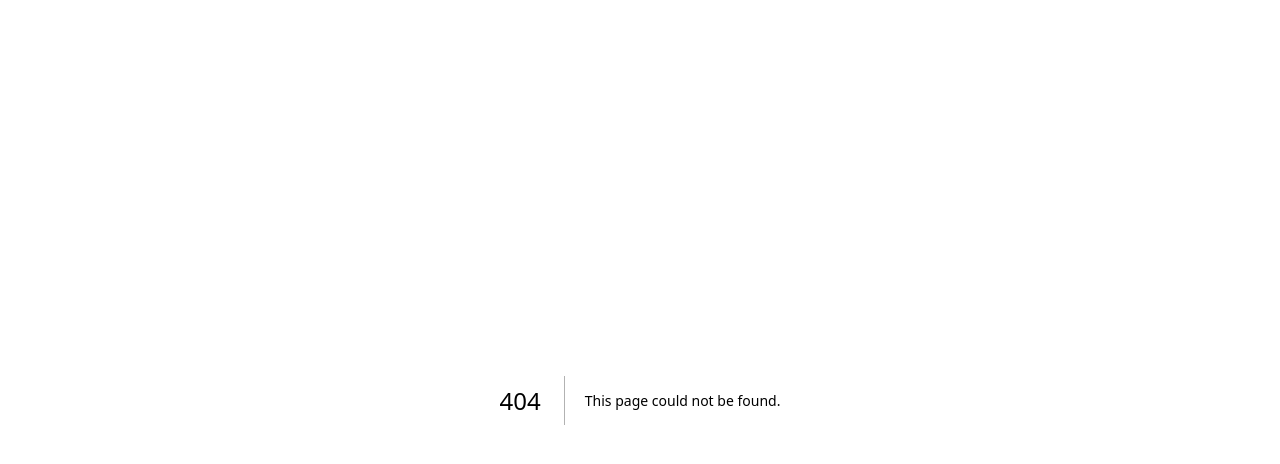
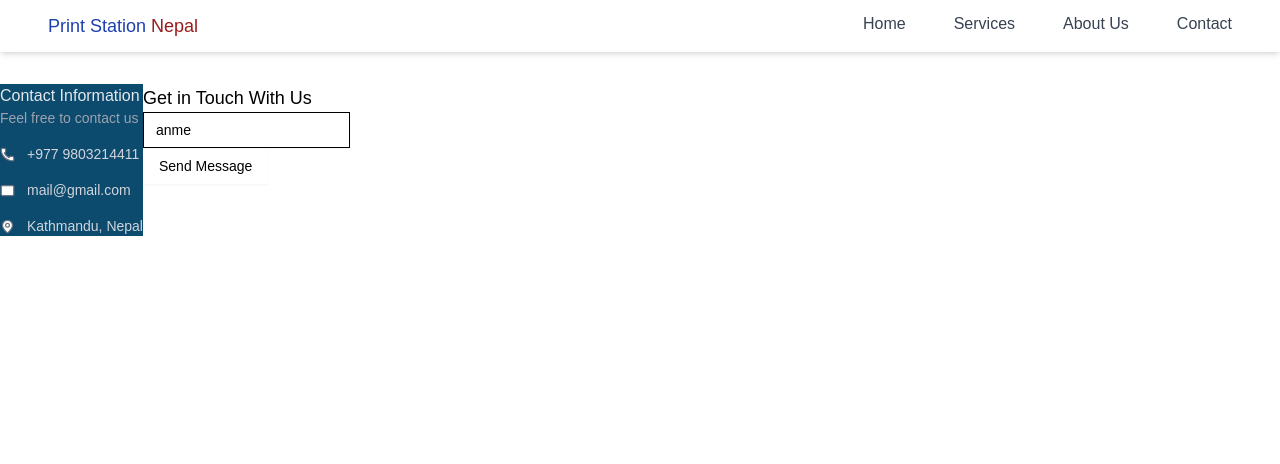
Before and after one commit to nelen-maharjan/print-station, a Next.js app: page /contact in a window 1280 px wide. Before the commit this address had no page. Shown: the top 464 px of the page. Built offline with nearby package versions, Linux system fonts and the light colour scheme.

Commit message:
contact add

```diff
--- /dev/null
+++ b/app/(main)/contact/page.tsx
@@ -0,0 +1,33 @@
+import Navbar from "@/components/Navbar";
+import { Button } from "@/components/ui/button";
+import { Input } from "@/components/ui/input";
+import { Mail, MapPin, Phone } from "lucide-react";
+
+const ContactInformation = () => {
+    return (
+        <>
+        <Navbar/>
+        <div className="flex pt-8">
+            <div className="bg-sky-900">
+                <h1 className="text-gray-200">Contact Information</h1>
+                <p className="text-gray-400 text-sm">Feel free to contact us</p>
+                <div className="space-y-4 mt-4">
+                    <p className="flex items-center gap-3 text-gray-300 text-sm"><Phone size={15} fill="white" className="text-gray-500"/> <span>+977 9803214411</span></p>
+                    <p className="flex items-center gap-3 text-gray-300 text-sm"><Mail size={15} fill="white" className="text-gray-500"/> mail@gmail.com</p>
+                    <p className="flex items-center gap-3 text-gray-300 text-sm"><MapPin size={15} fill="white" className="text-gray-500"/> Kathmandu, Nepal</p>
+                </div>
+            </div>
+            <div>
+                <form action="">
+                    <h1 className="text-lg font-light">Get in Touch With Us</h1>
+                    <Input type="text" placeholder="anme"/>
+                    <Button variant='destructive'>Send Message</Button>
+                </form>
+            </div>
+        </div>
+        </>
+
+     );
+}
+
+export default ContactInformation;
--- a/app/(main)/page.tsx
+++ b/app/(main)/page.tsx
@@ -1,4 +1,5 @@
-import Navbar from "./components/Navbar";
+import Navbar from "@/components/Navbar";
+
 
 export default function Home() {
   return (
```
Also changed, not shown: components.json (deleted), components/Navbar.tsx (renamed from app/components/Navbar.tsx), 1 other file (tests, documents, lock files or other folders).
